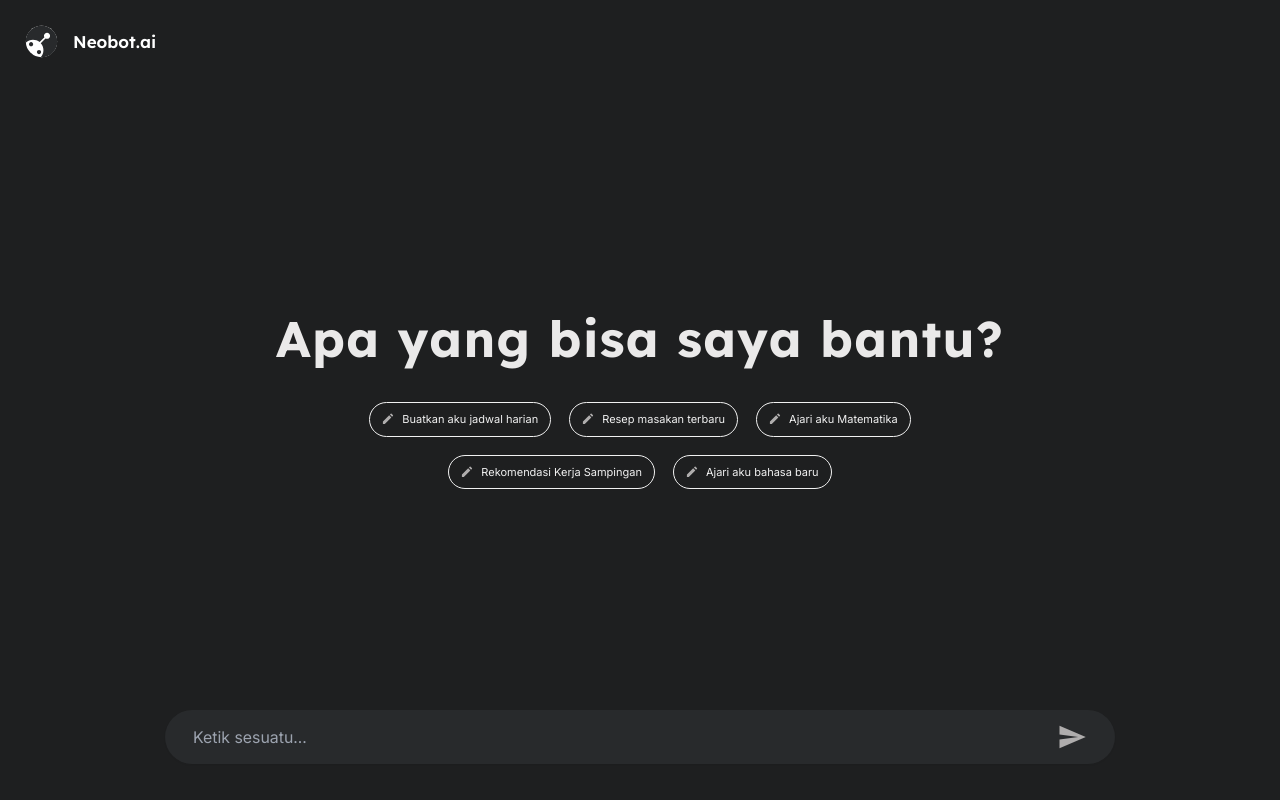
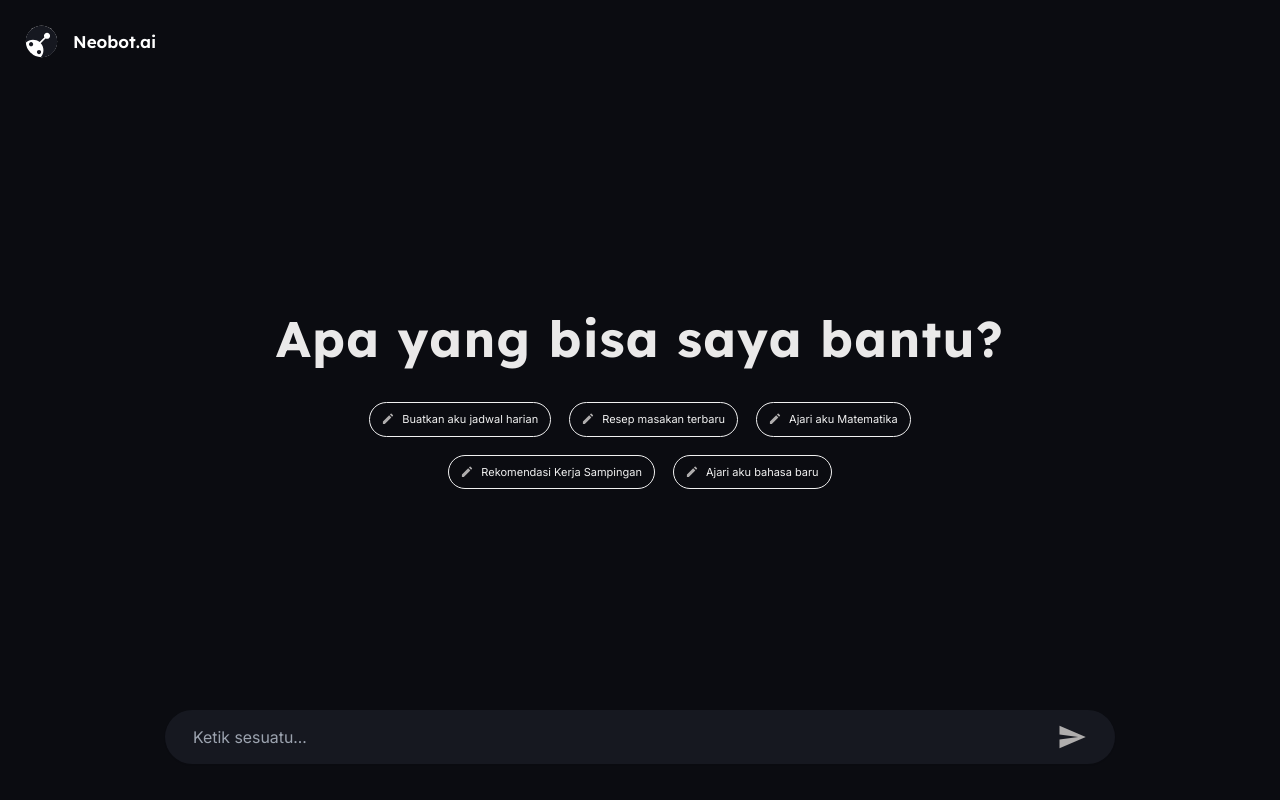
Before and after one commit to dimasrisky/neobit-ai, a React (Vite) app: page / in a window 1280 px wide. Built offline with nearby package versions, Linux system fonts and the light colour scheme; no server answers; what @huggingface/inference would draw is missing.

Commit message:
change accent color

```diff
--- a/src/assets/icons/LogoDark.tsx
+++ b/src/assets/icons/LogoDark.tsx
@@ -8,14 +8,14 @@ const LogoDark: React.FC<LogoDarkProps> = ({ style='w-[40px]' }) => {
   return (
     <svg className={style} viewBox="0 0 40 40" fill="none" xmlns="http://www.w3.org/2000/svg">
         <circle cx="20" cy="20" r="17.8788" fill="white"/>
-        <path d="M18.8404 33.7863C19.7729 32.8533 19.7729 31.3417 18.8404 30.4092C17.9079 29.4763 16.3958 29.4763 15.4637 30.4092C14.5308 31.3417 14.5308 32.8533 15.4637 33.7863C16.3958 34.7188 17.9079 34.7188 18.8404 33.7863Z" fill="#282A2C"/>
+        <path d="M18.8404 33.7863C19.7729 32.8533 19.7729 31.3417 18.8404 30.4092C17.9079 29.4763 16.3958 29.4763 15.4637 30.4092C14.5308 31.3417 14.5308 32.8533 15.4637 33.7863C16.3958 34.7188 17.9079 34.7188 18.8404 33.7863Z" fill="#161820"/>
             <mask id="mask0_5_184" maskUnits="userSpaceOnUse" x="1" y="1" width="38" height="38">
                 <path d="M1.90458 1.90459H38.0646V38.0646H1.90458V1.90459Z" fill="white"/>
                 </mask>
                 <g mask="url(#mask0_5_184)">
-            <path d="M19.9996 1.90339C10.0055 1.90339 1.90338 10.0055 1.90338 19.9996C1.90338 20.4392 1.92005 20.8751 1.95088 21.3067C6.3663 17.0659 13.2275 16.863 17.8746 20.7026L23.3305 15.2467C22.54 13.9084 22.72 12.1559 23.8696 11.0059C25.2325 9.64339 27.4421 9.64339 28.8046 11.0059C30.1675 12.3692 30.1675 14.5784 28.8046 15.9409C27.655 17.0909 25.9021 17.2709 24.5642 16.4805L19.1367 21.9076C23.2942 26.4921 23.2696 33.5151 19.0684 38.0726C19.3763 38.0884 19.6871 38.0963 19.9996 38.0963C29.9942 38.0963 38.0963 29.9942 38.0963 19.9996C38.0963 10.0055 29.9942 1.90339 19.9996 1.90339Z" fill="#282A2C"/>
+            <path d="M19.9996 1.90339C10.0055 1.90339 1.90338 10.0055 1.90338 19.9996C1.90338 20.4392 1.92005 20.8751 1.95088 21.3067C6.3663 17.0659 13.2275 16.863 17.8746 20.7026L23.3305 15.2467C22.54 13.9084 22.72 12.1559 23.8696 11.0059C25.2325 9.64339 27.4421 9.64339 28.8046 11.0059C30.1675 12.3692 30.1675 14.5784 28.8046 15.9409C27.655 17.0909 25.9021 17.2709 24.5642 16.4805L19.1367 21.9076C23.2942 26.4921 23.2696 33.5151 19.0684 38.0726C19.3763 38.0884 19.6871 38.0963 19.9996 38.0963C29.9942 38.0963 38.0963 29.9942 38.0963 19.9996C38.0963 10.0055 29.9942 1.90339 19.9996 1.90339Z" fill="#161820"/>
             </g>
-        <path d="M6.4175 21.3629C5.48458 22.2954 5.48458 23.8075 6.4175 24.74C7.35 25.6725 8.86167 25.6725 9.79417 24.74C10.7271 23.8075 10.7271 22.2954 9.79417 21.3629C8.86167 20.4304 7.35 20.4304 6.4175 21.3629Z" fill="#282A2C"/>
+        <path d="M6.4175 21.3629C5.48458 22.2954 5.48458 23.8075 6.4175 24.74C7.35 25.6725 8.86167 25.6725 9.79417 24.74C10.7271 23.8075 10.7271 22.2954 9.79417 21.3629C8.86167 20.4304 7.35 20.4304 6.4175 21.3629Z" fill="#161820"/>
     </svg>
   )
 }
--- a/src/components/BubbleChat.tsx
+++ b/src/components/BubbleChat.tsx
@@ -10,7 +10,7 @@ interface BubbleChatProps {
 const BubbleChat: React.FC<BubbleChatProps> = ({ role, text }) => {
   return (
     <div className="w-full flex " style={{ justifyContent: role === 'user' ? 'flex-end' : 'flex-start' }}>
-        <div className={`${role === 'user' ? 'px-[22px]' : 'px-1 w-[90%]' } py-[12px] rounded-full`} style={{ backgroundColor: role === 'user' ? '#282A2C' : 'transparent' }}>
+        <div className={`${role === 'user' ? 'px-[22px]' : 'px-1 w-[90%]' } py-[12px] rounded-full`} style={{ backgroundColor: role === 'user' ? '#161820' : 'transparent' }}>
             <div className="text-primary-white text-[13px] leading-6 md:text-[15px] md:leading-9">
               <Markdown remarkPlugins={[remarkGfm]} rehypePlugins={[rehypeHighlight]}>{text}</Markdown>
             </div>
--- a/tailwind.config.js
+++ b/tailwind.config.js
@@ -11,9 +11,9 @@ export default {
         'lexend': ['Lexend', 'sans-serif']
       },
       colors: {
-        'primary-white': '#AFADAD',
-        'primary-black': '#1E1F20',
-        'secondary-black': '#282A2C',
+        'primary-white': '#D0D2E3',
+        'primary-black': '#0B0C11',
+        'secondary-black': '#161820',
         'primary-blue': '#244DCB'
       },
       animation: {
```
Also changed, not shown: src/assets/icons/favicon.svg.
